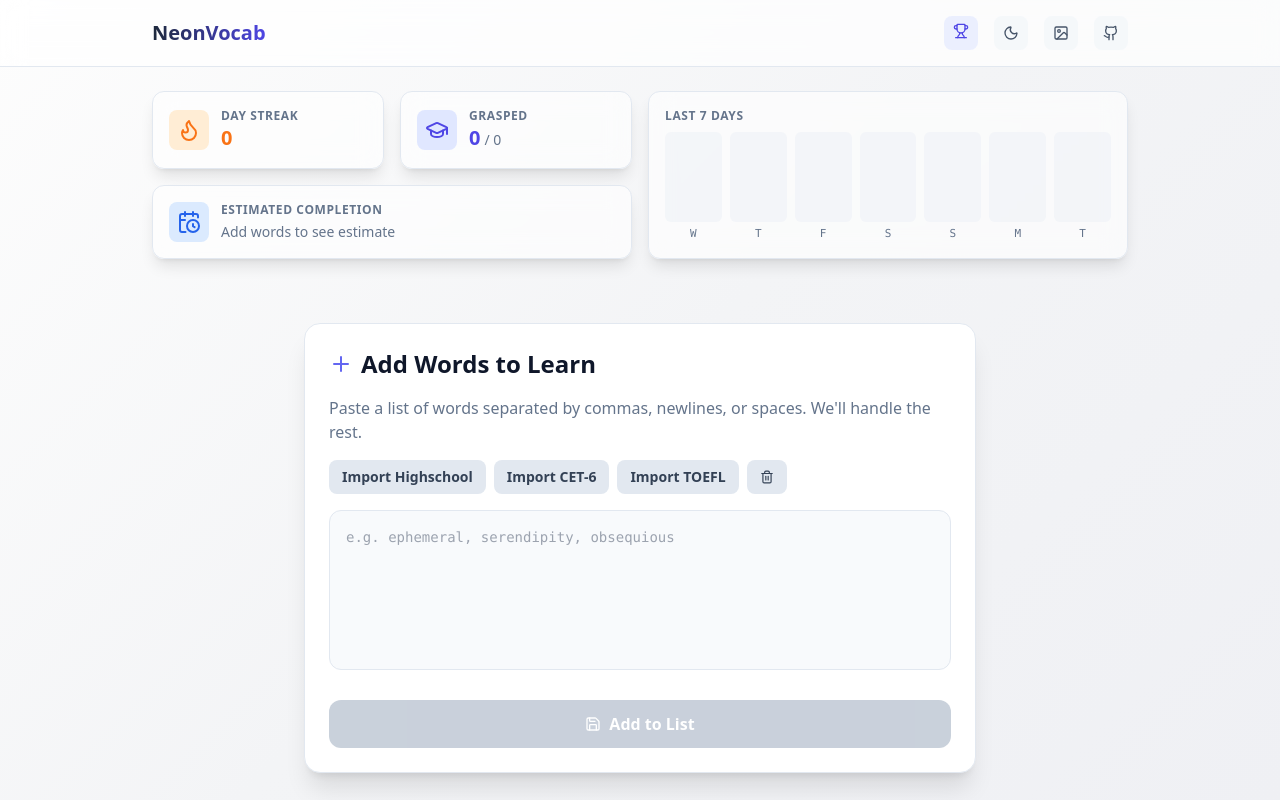
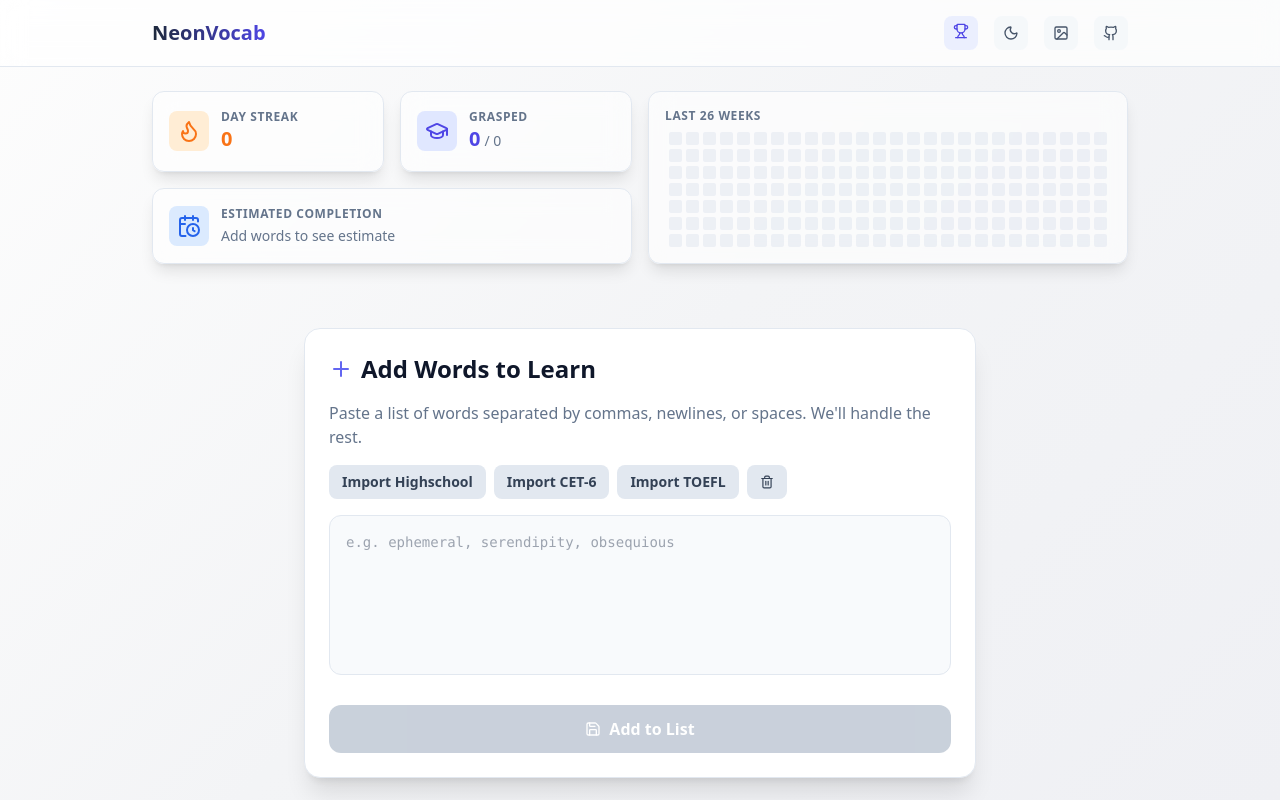
Before and after one commit to mirpri/neonvocab, a React (Vite) app: page / in a window 1280 px wide. Shown: the top 800 px of the page. Built offline with nearby package versions, Linux system fonts and the light colour scheme.

Commit message:
update stats

```diff
--- a/components/StatsBoard.tsx
+++ b/components/StatsBoard.tsx
@@ -30,6 +30,9 @@ const StatsBoard: React.FC<StatsBoardProps> = ({
   dailyChallengeScores = {},
 }) => {
   const [wpm, setWpm] = useState(0);
+  const heatmapWidthRef = useRef<HTMLDivElement | null>(null);
+  const [weeksToShow, setWeeksToShow] = useState<number>(16);
+  const [rowCount, setRowCount] = useState<number>(7);
   const samplesRef = useRef<Array<{ t: number; correct: number }>>([]);
   const correctRef = useRef(stats.sessionWordsCorrect);
 
@@ -139,6 +142,113 @@ const StatsBoard: React.FC<StatsBoardProps> = ({
         1,
         ...chartData.map((d: any) => Math.max(d.data.tried, d.data.success))
       );
+
+  // Additional aggregates for updated charts
+  const maxSuccess7 = isDailyChallenge
+    ? 1
+    : Math.max(1, ...chartData.map((d: any) => d.data.success ?? 0));
+
+  const challengeTop10: Array<{ dateStr: string; score: number; label: string }> =
+    isDailyChallenge
+      ? Object.entries(dailyChallengeScores)
+          .map(([dateStr, score]) => ({
+            dateStr,
+            score: Number(score) || 0,
+            label: (() => {
+              const d = new Date(dateStr);
+              const m = d.getMonth() + 1;
+              const day = d.getDate();
+              return `${m}.${day}`; // e.g., 1.9 for Jan 9
+            })(),
+          }))
+          .sort((a, b) => b.score - a.score)
+          .slice(0, 10)
+      : [];
+
+  const challengeBars: Array<{ dateStr: string; score: number; label: string }> =
+    isDailyChallenge
+      ? (
+          challengeTop10.length < 10
+            ? [
+                ...challengeTop10,
+                ...Array(10 - challengeTop10.length)
+                  .fill(null)
+                  .map((_, i) => ({ dateStr: `dummy-${i}`, score: 0, label: "" })),
+              ]
+            : challengeTop10
+        )
+      : [];
+
+  const challengeMaxScore = isDailyChallenge
+    ? Math.max(1, ...challengeBars.map((s) => s.score))
+    : 1;
+
+  // Heatmap data for normal mode (GitHub-style dense grid)
+  const heatmapCells: Array<{
+    date: Date;
+    dateStr: string;
+    success: number;
+    tried: number;
+  }> = [];
+  if (!isDailyChallenge && weeksToShow > 0) {
+    const today = new Date();
+    // Align start so last column ends with today
+    const totalDays = weeksToShow * rowCount;
+    const start = new Date(today);
+    start.setDate(today.getDate() - (totalDays - 1));
+    for (let i = 0; i < totalDays; i++) {
+      const d = new Date(start);
+      d.setDate(start.getDate() + i);
+      const dsKey = toDateString(d);
+      const ds = dailyStats[dsKey] || { tried: 0, success: 0 };
+      heatmapCells.push({
+        date: d,
+        dateStr: dsKey,
+        success: ds.success ?? 0,
+        tried: ds.tried ?? 0,
+      });
+    }
+  }
+
+  const maxSuccessPeriod = !isDailyChallenge
+    ? Math.max(1, ...heatmapCells.map((c) => c.success))
+    : 1;
+
+  // Dynamically determine weeks to show based on available width
+  useEffect(() => {
+    if (isDailyChallenge) return;
+    const el = heatmapWidthRef.current;
+    if (!el) return;
+
+    const compute = (width: number) => {
+      const isSmall = !(window.matchMedia && window.matchMedia("(min-width: 768px)").matches);
+      setRowCount(isSmall ? 3 : 7);
+      const colWidth = 13; // px, matches auto-cols and w/h
+      const gap = 4; // gap-1
+      const weeks = Math.max(1, Math.floor((width + gap) / (colWidth + gap)));
+      setWeeksToShow(weeks);
+    };
+
+    // Initial measure
+    compute(el.clientWidth || el.getBoundingClientRect().width || 0);
+
+    // Observe element size changes
+    const ro = new ResizeObserver((entries) => {
+      for (const entry of entries) {
+        if (entry.contentRect) compute(entry.contentRect.width);
+      }
+    });
+    ro.observe(el);
+
+    // Window resize may change breakpoint (sm)
+    const onWinResize = () => compute(el.clientWidth || el.getBoundingClientRect().width || 0);
+    window.addEventListener("resize", onWinResize);
+
+    return () => {
+      ro.disconnect();
+      window.removeEventListener("resize", onWinResize);
+    };
+  }, [isDailyChallenge]);
 
   const currentGoalValue = (() => {
     if (!goal) return 0;
@@ -418,23 +528,27 @@ const StatsBoard: React.FC<StatsBoardProps> = ({
         }
       </div>
 
-      {/* Daily Chart */}
+      {/* Daily Chart / Challenge Top 10 */}
       <div className="bg-white/60 dark:bg-slate-800/60 backdrop-blur-md p-4 rounded-xl border border-slate-200 dark:border-white/10 shadow-lg flex flex-col transition-colors duration-300">
         <p className="text-xs text-slate-500 dark:text-slate-400 uppercase font-bold tracking-wider mb-2">
-          Last 7 Days
+          {isDailyChallenge
+            ? "Top 10 Scores"
+            : rowCount === 3
+            ? `Last ${weeksToShow * rowCount} Days`
+            : `Last ${weeksToShow} Weeks`}
         </p>
-        <div className="flex-1 h-24 min-h-[96px] overflow-x-auto">
-          <div className="flex h-full items-end justify-between gap-2 h-24">
-            {chartData.map((d: any, i) => {
-              if (isDailyChallenge) {
-                const h = d.data.points;
+        <div ref={heatmapWidthRef} className="flex-1 h-24 overflow-x-auto">
+          {isDailyChallenge ? (
+            <div className="flex h-full items-end justify-between gap-2 min-h-[80px]">
+              {challengeBars.map((d, i) => {
+                const h = (d.score / challengeMaxScore) * 100;
                 return (
                   <div
-                    key={i}
+                    key={`${d.dateStr}-${i}`}
                     className="relative flex flex-col items-center gap-1 flex-1 min-w-[32px] h-full justify-end group"
                   >
                     <div className="w-full h-full flex items-end justify-center relative rounded-md overflow-hidden bg-slate-200/30 dark:bg-slate-600/30 hover:bg-slate-200 dark:hover:bg-slate-500/50 transition-colors">
-                      {d.data.points > 0 && (
+                      {d.score > 0 && (
                         <div
                           style={{ height: `${h}%` }}
                           className="absolute bottom-0 w-full bg-gradient-to-t from-yellow-600/90 to-amber-400/80 dark:from-yellow-500/90 dark:to-amber-300/80 rounded-t-sm shadow-[0_0_10px_rgba(234,179,8,0.5)]"
@@ -442,45 +556,40 @@ const StatsBoard: React.FC<StatsBoardProps> = ({
                       )}
                     </div>
                     <span className="text-[11px] text-slate-500 font-mono">
-                      {d.label}
+                      {d.label || "--"}
                     </span>
                     <div className="absolute top-1 right-1 text-slate-900/60 dark:text-white/60 text-[10px] hidden group-hover:block z-20 whitespace-nowrap">
-                      {d.data.points ?? "--"}
+                      {d.score > 0 ? d.score : "--"}
                     </div>
                   </div>
                 );
-              }
-              const triedH = (d.data.tried / maxVal) * 100;
-              const successH = (d.data.success / maxVal) * 100;
-              return (
-                <div
-                  key={i}
-                  className="relative flex flex-col items-center gap-1 flex-1 min-w-[32px] h-full justify-end group"
-                >
-                  <div className="w-full h-full flex items-end justify-center relative rounded-md overflow-hidden bg-slate-200/30 dark:bg-slate-600/30 hover:bg-slate-200 dark:hover:bg-slate-500/50 transition-colors">
-                    {d.data.tried > 0 && (
-                      <div
-                        style={{ height: `${triedH}%` }}
-                        className="absolute bottom-0 w-full bg-gradient-to-t from-indigo-700/70 to-indigo-600/70 dark:from-indigo-600/70 dark:to-indigo-400/70 rounded-t-sm opacity-50"
-                      ></div>
-                    )}
-                    {d.data.success > 0 && (
-                      <div
-                        style={{ height: `${successH}%` }}
-                        className="absolute bottom-0 w-full bg-gradient-to-t from-green-500/80 to-green-400/80 dark:from-green-600/80 dark:to-green-400/80 rounded-t-sm shadow-[0_0_10px_rgba(99,102,241,0.5)]"
-                      ></div>
-                    )}
-                  </div>
-                  <span className="text-[11px] text-slate-500 font-mono">
-                    {d.label}
-                  </span>
-                  <div className="absolute top-1 right-1 text-slate-900/60 dark:text-white/60 text-[10px] hidden group-hover:block z-20 whitespace-nowrap">
-                    {d.data.success}/{d.data.tried}
-                  </div>
+              })}
+            </div>
+          ) : (
+              <div className="flex justify-center w-full">
+                <div className="grid grid-rows-3 md:grid-rows-7 grid-flow-col auto-cols-[13px] gap-1">
+                {heatmapCells.map((c, idx) => {
+                  const ratio = Math.max(0, Math.min(1, c.success / maxSuccessPeriod));
+                  const alpha = 0.2 + ratio * 0.8;
+                  const hasRecord = (c.tried ?? 0) > 0;
+                  const bgColor = hasRecord ? `rgba(34,197,94,${alpha})` : undefined;
+                  return (
+                    <div
+                      key={`${c.dateStr}-${idx}`}
+                      className={`w-[13px] h-[13px] rounded-sm ${
+                        hasRecord ? "" : "bg-slate-200/60 dark:bg-slate-700/50"
+                      }`}
+                      style={bgColor ? { backgroundColor: bgColor } : undefined}
+                      title={`${hasRecord ? `${c.success}/${c.tried}` : "No record"} on ${c.date.toLocaleDateString("en-US", {
+                        month: "short",
+                        day: "numeric",
+                      })}`}
+                    ></div>
+                  );
+                })}
                 </div>
-              );
-            })}
-          </div>
+              </div>
+          )}
         </div>
       </div>
     </div>
```
